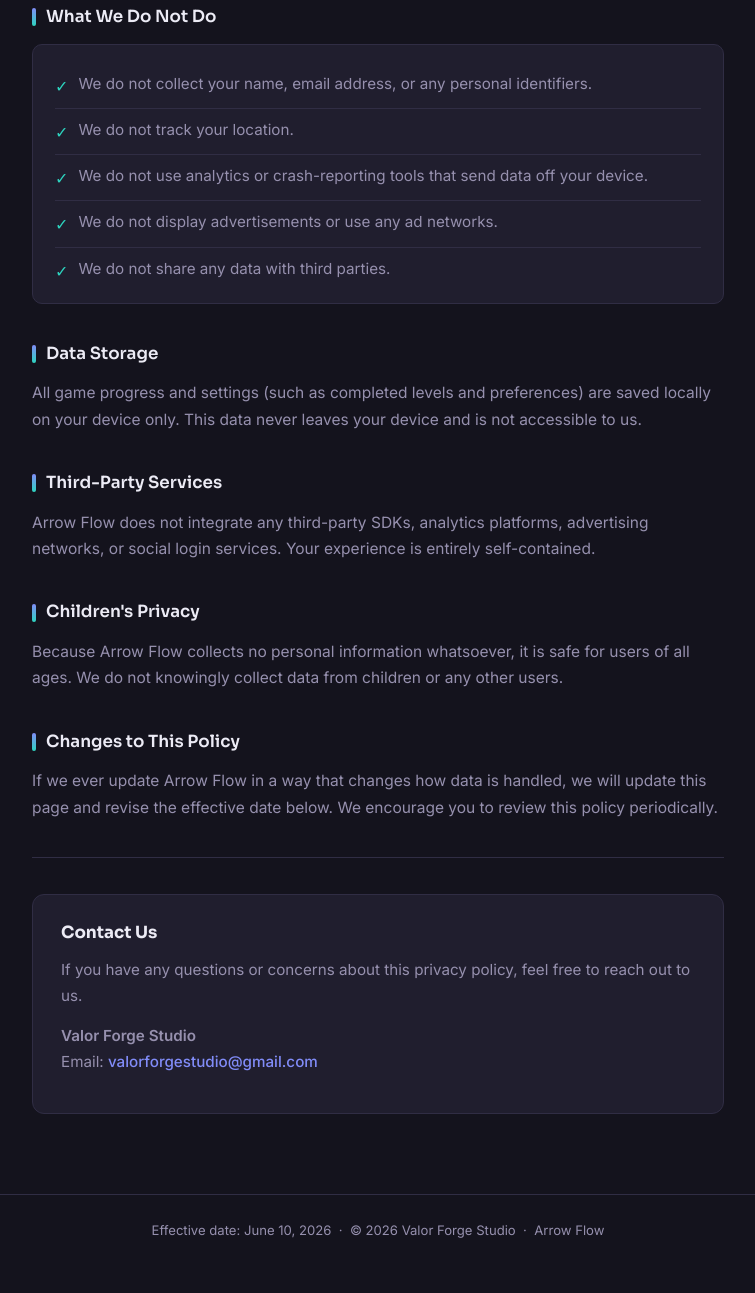
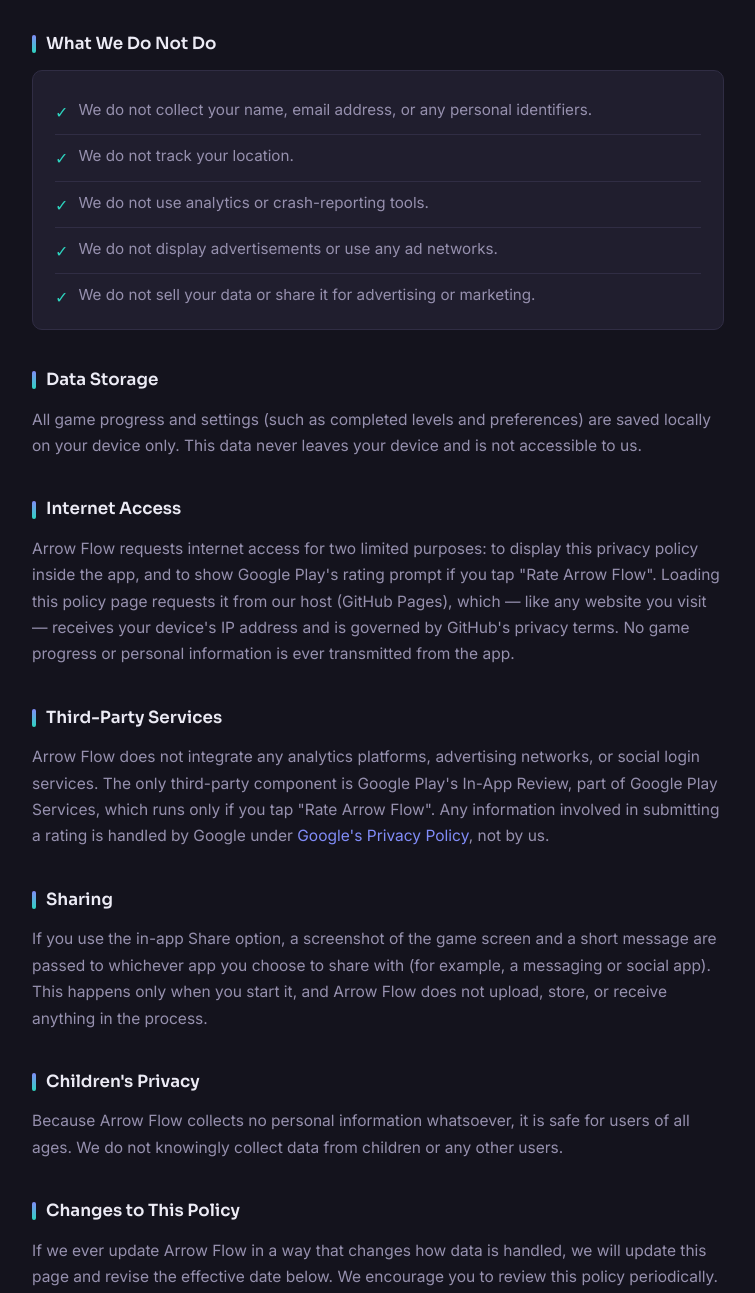
Before and after one commit to ValorForgeStudio/arrowflow_privacy_policy, a plain HTML site: page index.html in a window 1280 px wide. Shown: the part 564-1857 px from the top of the page, without its empty margins (262-1017 px from the left). Before the commit the page ends 1829 px from the top, so only its background shows below. Drawn offline with Linux system fonts and the light colour scheme.

Commit message:
Update index.html

```diff
--- a/index.html
+++ b/index.html
@@ -255,7 +255,7 @@
 <main>
 
   <div class="intro-card">
-    <strong>Short version:</strong> Arrow Flow does not collect, store, or share any personal information. Your gameplay stays entirely on your device.
+    <strong>Short version:</strong> Arrow Flow does not collect or store any personal information. Your game progress stays on your device. The app goes online only to show this policy and Google Play's rating prompt, and it shares content only when you choose to.
   </div>
 
   <section>
@@ -276,7 +276,7 @@
       </div>
       <div class="check-item">
         <span class="icon">✓</span>
-        <span>We do not use analytics or crash-reporting tools that send data off your device.</span>
+        <span>We do not use analytics or crash-reporting tools.</span>
       </div>
       <div class="check-item">
         <span class="icon">✓</span>
@@ -284,7 +284,7 @@
       </div>
       <div class="check-item">
         <span class="icon">✓</span>
-        <span>We do not share any data with third parties.</span>
+        <span>We do not sell your data or share it for advertising or marketing.</span>
       </div>
     </div>
   </section>
@@ -295,8 +295,18 @@
   </section>
 
   <section>
+    <h2>Internet Access</h2>
+    <p>Arrow Flow requests internet access for two limited purposes: to display this privacy policy inside the app, and to show Google Play's rating prompt if you tap "Rate Arrow Flow". Loading this policy page requests it from our host (GitHub Pages), which — like any website you visit — receives your device's IP address and is governed by GitHub's privacy terms. No game progress or personal information is ever transmitted from the app.</p>
+  </section>
+
+  <section>
     <h2>Third-Party Services</h2>
-    <p>Arrow Flow does not integrate any third-party SDKs, analytics platforms, advertising networks, or social login services. Your experience is entirely self-contained.</p>
+    <p>Arrow Flow does not integrate any analytics platforms, advertising networks, or social login services. The only third-party component is Google Play's In-App Review, part of Google Play Services, which runs only if you tap "Rate Arrow Flow". Any information involved in submitting a rating is handled by Google under <a href="https://policies.google.com/privacy" style="color:var(--accent);text-decoration:none;">Google's Privacy Policy</a>, not by us.</p>
+  </section>
+
+  <section>
+    <h2>Sharing</h2>
+    <p>If you use the in-app Share option, a screenshot of the game screen and a short message are passed to whichever app you choose to share with (for example, a messaging or social app). This happens only when you start it, and Arrow Flow does not upload, store, or receive anything in the process.</p>
   </section>
 
   <section>
@@ -323,7 +333,7 @@
 </main>
 
 <footer>
-  <p>Effective date: June 10, 2026 &nbsp;·&nbsp; &copy; 2026 Valor Forge Studio &nbsp;·&nbsp; Arrow Flow</p>
+  <p>Effective date: June 25, 2026 &nbsp;·&nbsp; &copy; 2026 Valor Forge Studio &nbsp;·&nbsp; Arrow Flow</p>
 </footer>
 
 </body>
```
